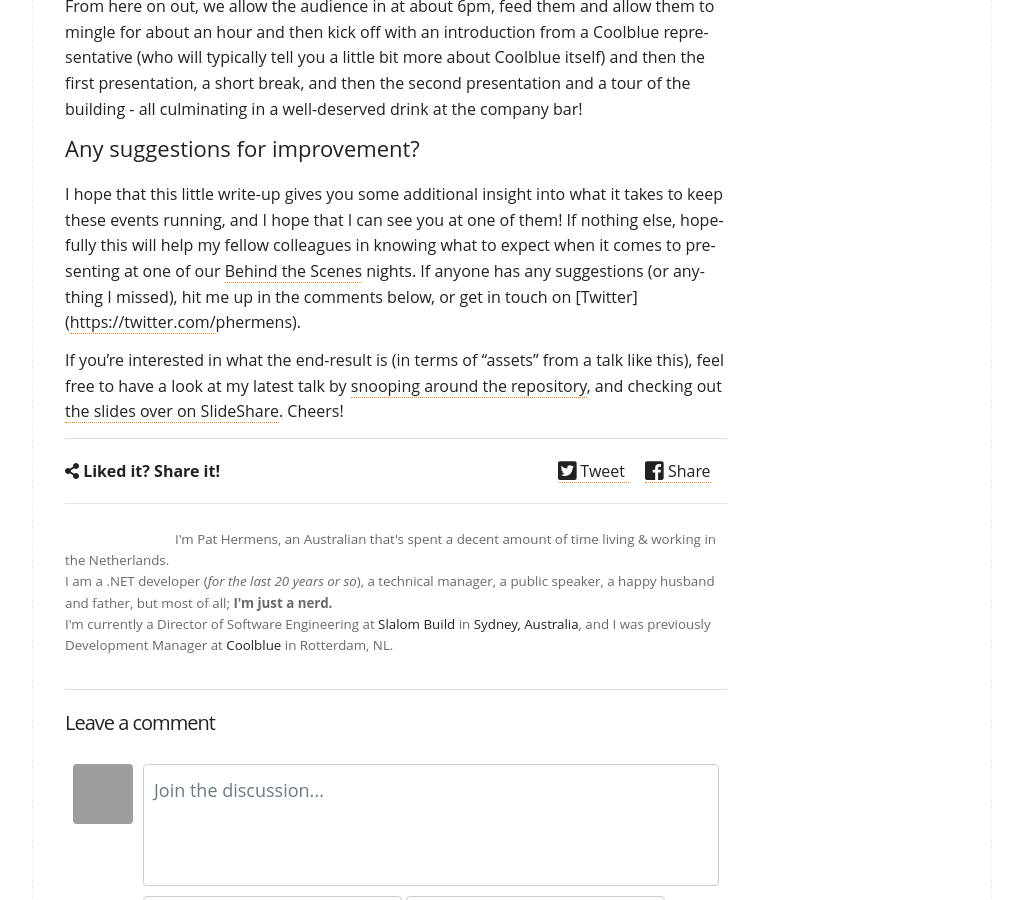
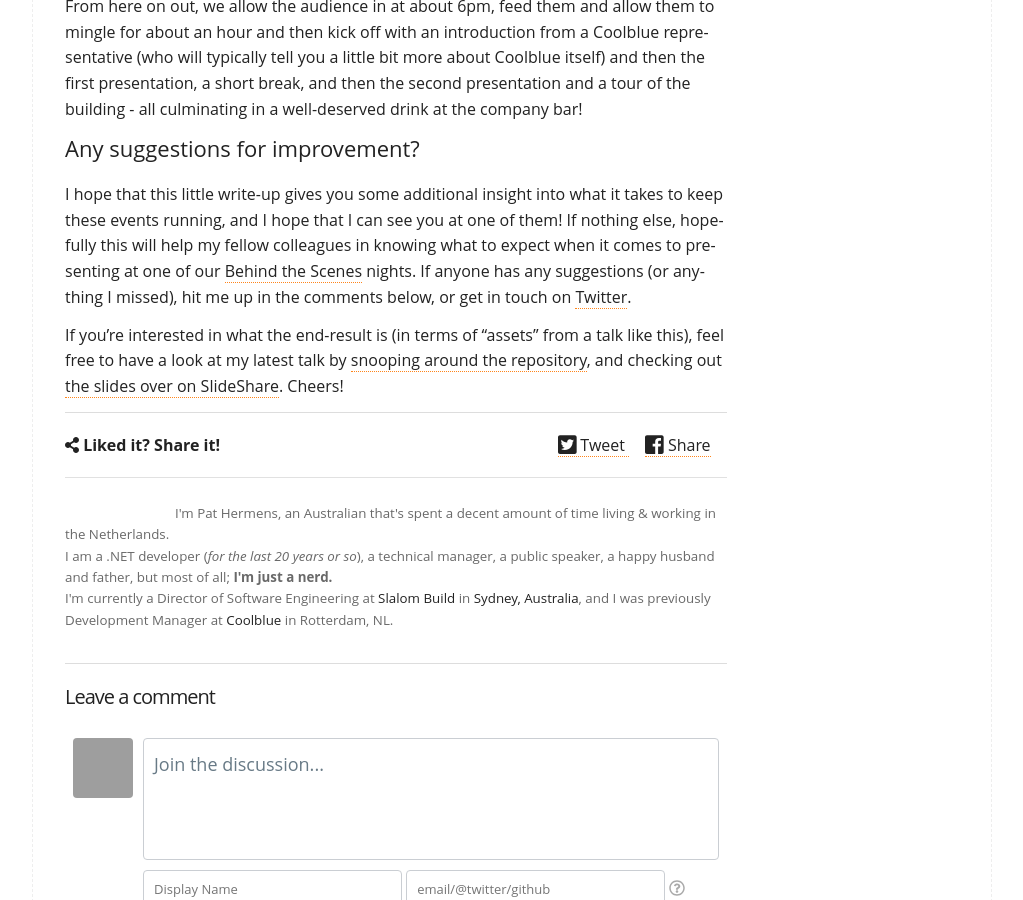
Before and after one commit to PHeonix25/PHeonix25.github.io, a Jekyll site: the page built from _posts/2017-02-27-Behind-the-Scenes-of-the-Behind-the-Scenes.md, in a window 1280 px wide and 900 px high, scrolled down 3401 px. Shown: the whole window, without its empty margins (128-1151 px from the left). Built offline with Jekyll 4.4.1, drawn with Linux system fonts in a browser that asks for light colours; some of the changed lines change nothing that is shown; grey boxes are pictures that could not be loaded.

Commit message:
Remove x.com - no longer active.

```diff
--- a/_config.yml
+++ b/_config.yml
@@ -23,7 +23,7 @@
 
 # Social media usernames for filling out links:
 github_username: PHeonix25
-twitter_username: phermens
+# twitter_username: phermens # Fk x.com
 linkedin_username: phermens
 
 # Enable posting into the future
```
